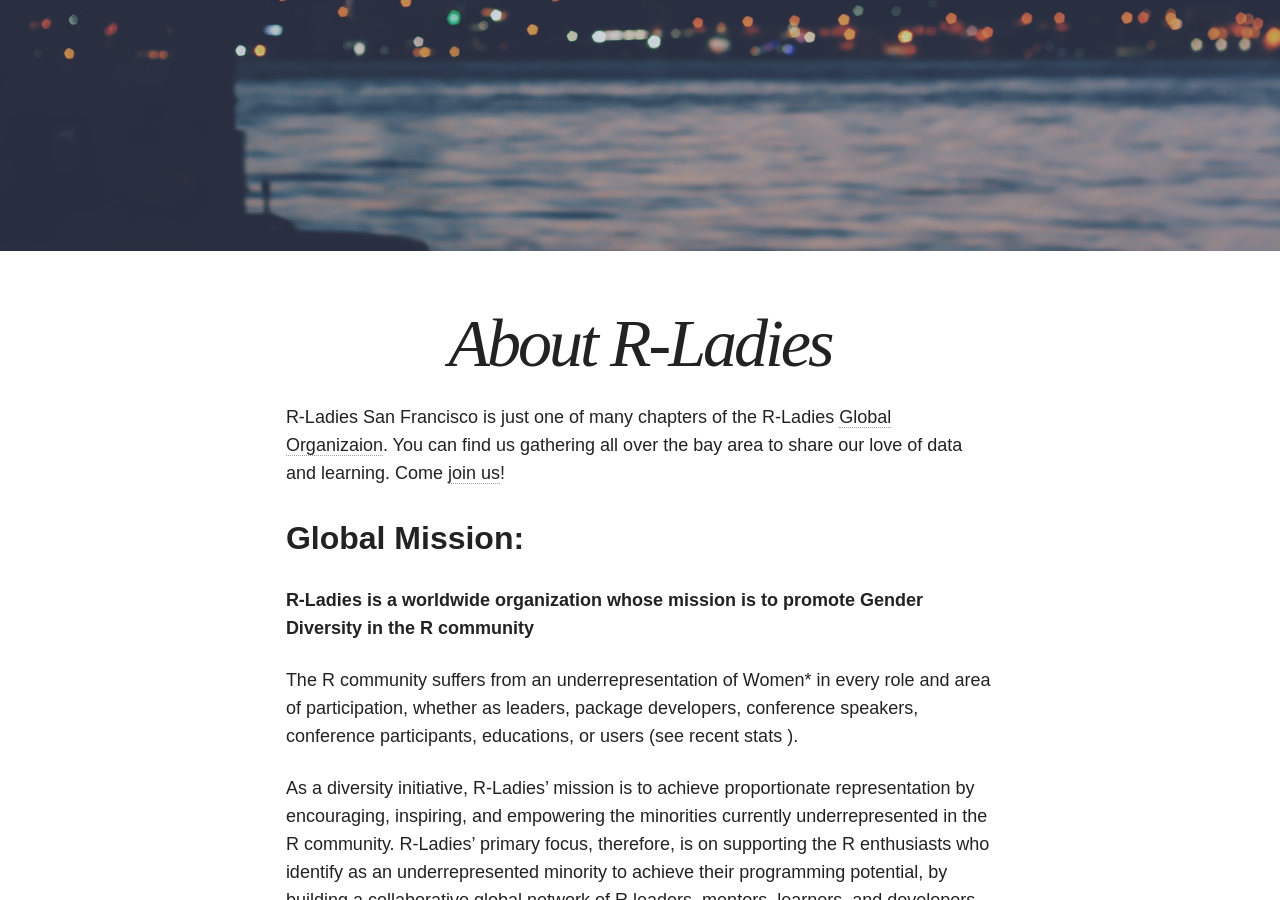
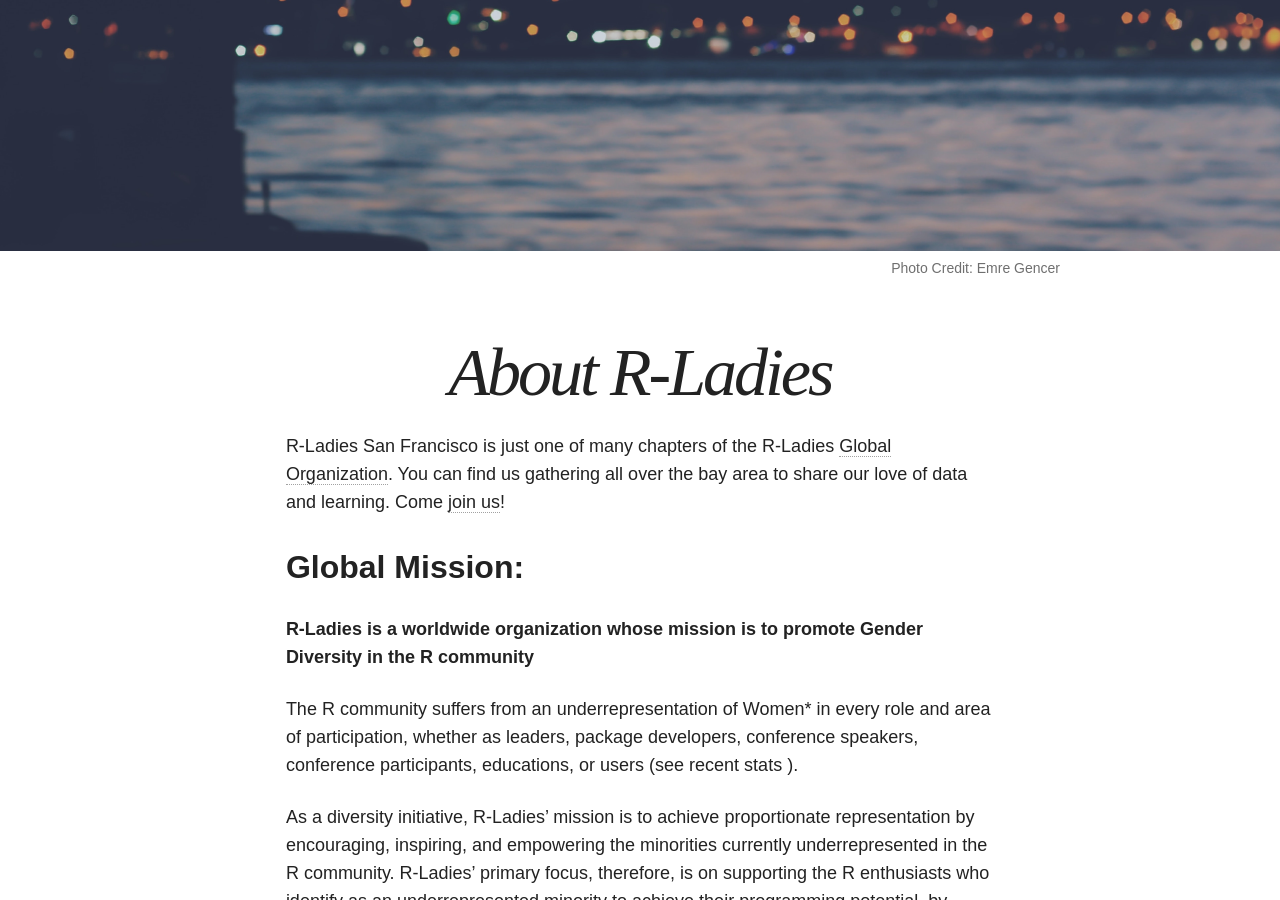
Before and after one commit to iamciera/rladies-sf-website, a Jekyll site: the page built from about/index.md, in a window 1280 px wide and 900 px high, scrolled down 405 px. Built offline with Jekyll 4.4.1, drawn with Linux system fonts in a browser that asks for light colours; nearby versions of some CDN libraries.

```diff
--- a/about/index.md
+++ b/about/index.md
@@ -5,11 +5,11 @@
 modified: 2014-08-08T19:44:38.564948-04:00
 image:
   feature: city.jpg
-  credit:
+  credit: Emre Gencer
   creditlink:
 ---
 
-R-Ladies San Francisco is just one of many chapters of the R-Ladies [Global Organizaion](https://rladies.org/). You can find us gathering all over the bay area to share our love of data and learning. Come [join us](https://www.meetup.com/rladies-san-francisco/)!
+R-Ladies San Francisco is just one of many chapters of the R-Ladies [Global Organization](https://rladies.org/). You can find us gathering all over the bay area to share our love of data and learning. Come [join us](https://www.meetup.com/rladies-san-francisco/)!
 
 ## Global Mission:
 
```
